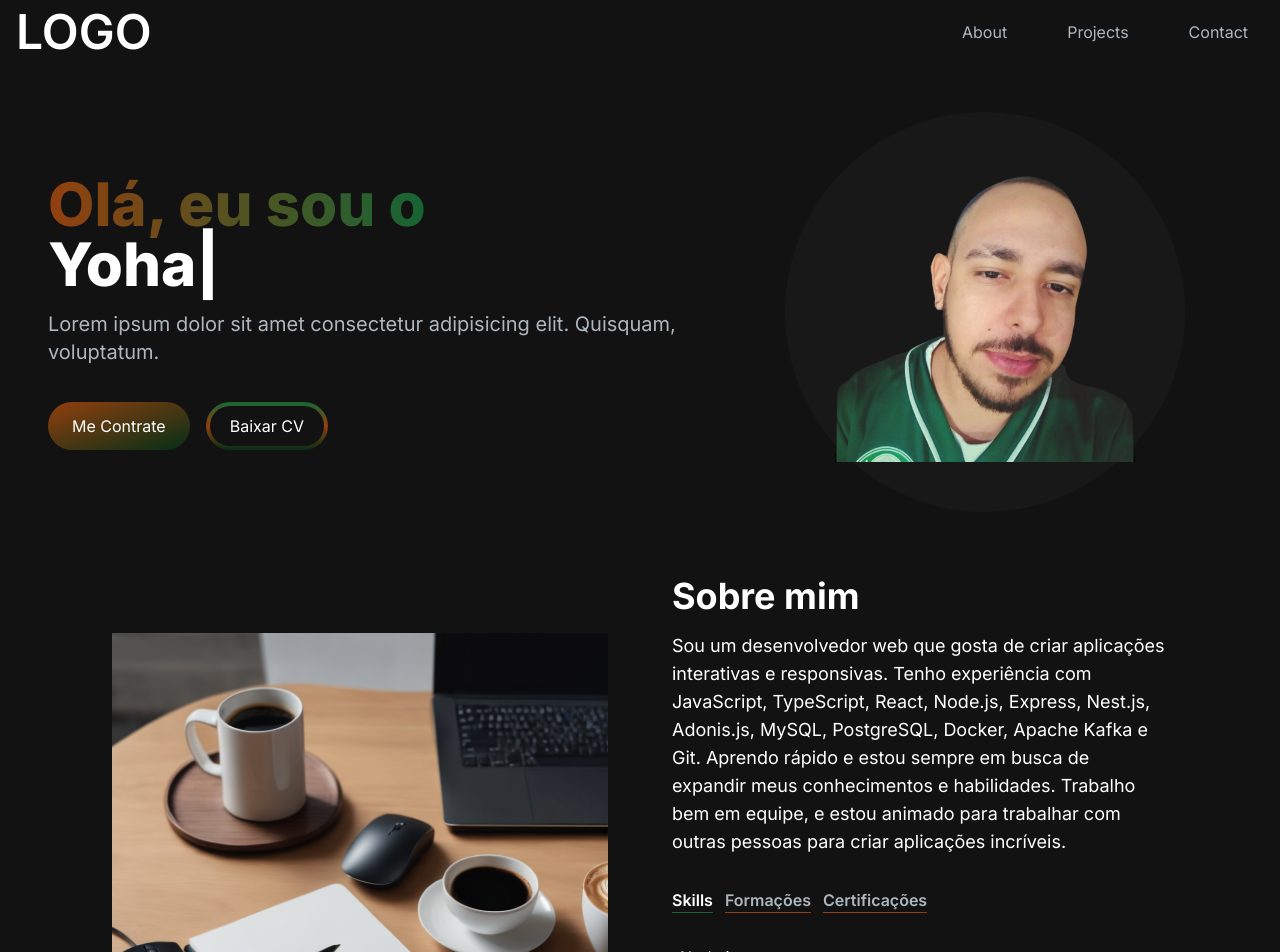
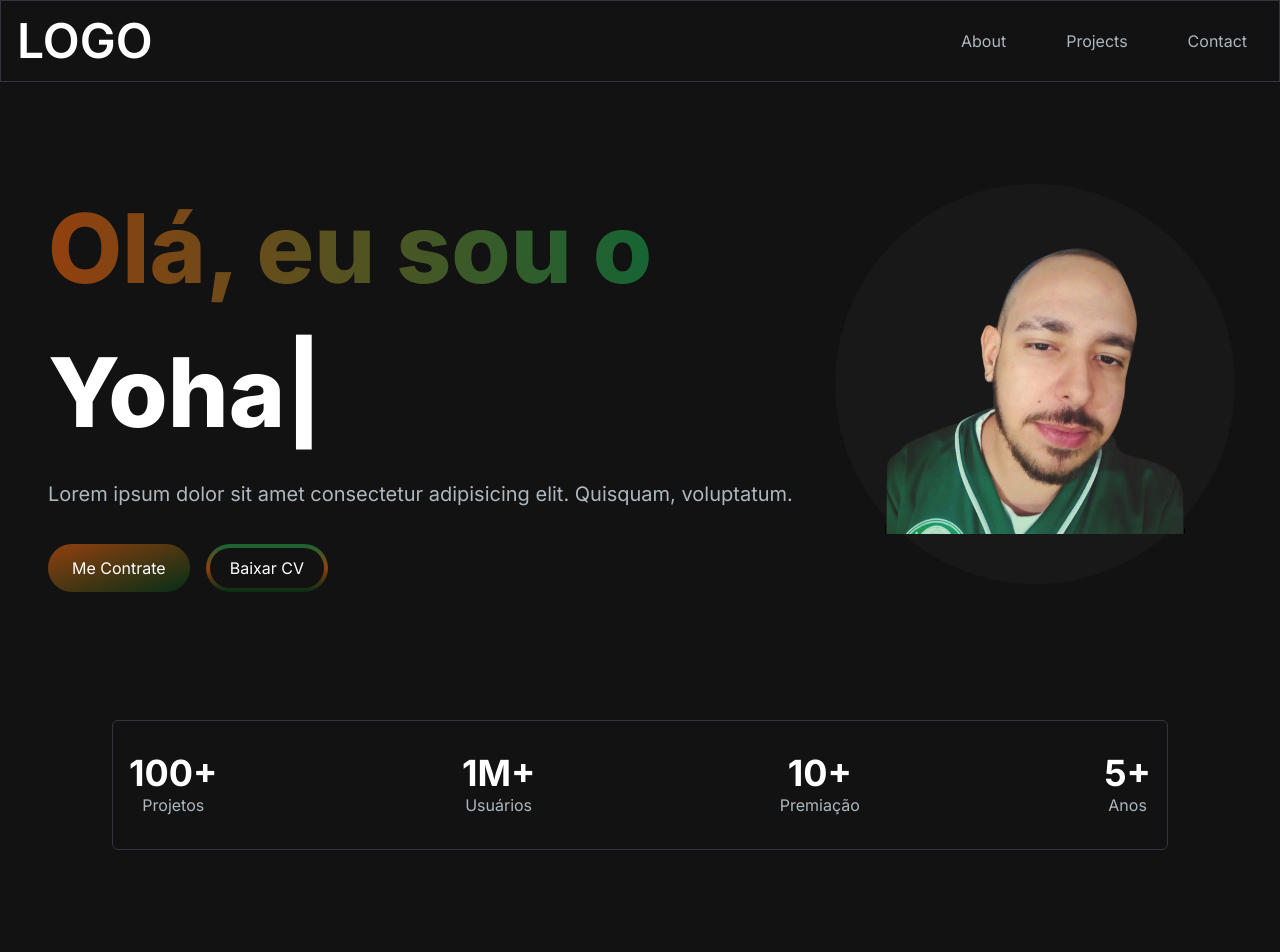
Before and after one commit to bragayoha/portfolio-website, a Next.js app: page / in a window 1280 px wide. Shown: the top 952 px of the page. Built offline with nearby package versions, Linux system fonts and the light colour scheme.

Commit message:
feat: achievements section

```diff
--- /dev/null
+++ b/src/app/components/AchievementsSection.jsx
@@ -0,0 +1,41 @@
+import React from 'react'
+
+const achievementsList = [
+    {
+        metric: 'Projetos',
+        value: '100+',
+    },
+    {
+        metric: 'Usuários',
+        value: '1M+',
+    },
+    {
+        metric: 'Premiação',
+        value: '10+',
+    },
+    {
+        metric: 'Anos',
+        value: '5+',
+    },
+]
+
+const AchievementsSection = () => {
+    return (
+        <div className='py-8 px-4 xl:gap-16 sm:py-16 xl:px-16'>
+            <div className='border-[#33353F] border rounded-md py-8 px-17 flex flex-row items-center justify-between'>
+                {
+                    achievementsList.map((achievement, index) => {
+                        return (
+                            <div key={index} className='flex flex-col items-center justify-center mx-4'>
+                                <h2 className='text-white text-4xl font-bold'>{achievement.value}</h2>
+                                <p className='text-[#ADB7BE] text-base'>{achievement.metric}</p>
+                            </div>
+                        )
+                    })
+                }
+            </div>
+        </div>
+    )
+}
+
+export default AchievementsSection
--- a/src/app/components/Footer.jsx
+++ b/src/app/components/Footer.jsx
@@ -2,7 +2,7 @@ import React from 'react'
 
 const Footer = () => {
   return (
-    <footer className='footer border-t border-[#33353F] text-white'>
+    <footer className='footer border-t z-10 border-[#33353F] text-white'>
         <div className='container p-12 flex justify-between'>
             <span>LOGO</span>
             <p className='text-slate-800'>All rights reserved.</p>
--- a/src/app/components/HeroSection.jsx
+++ b/src/app/components/HeroSection.jsx
@@ -5,10 +5,10 @@ import { TypeAnimation } from 'react-type-animation';
 
 const HeroSection = () => {
     return (
-        <section>
+        <section className='lg:py-16'>
             <div className='grid grid-cols-1 sm:grid-cols-12'>
-                <div className='col-span-7 place-self-center text-center sm:text-left'>
-                    <h1 className='text-white mb-4 text-4xl sm:text-5xl lg:text-6xl font-extrabold'>
+                <div className='col-span-8 place-self-center text-center sm:text-left justify-self-start'>
+                    <h1 className='text-white mb-4 text-4xl sm:text-5xl lg:text-8xl lg:leading-normal font-extrabold'>
                         <span className='text-transparent bg-clip-text bg-gradient-to-r from-amber-800 to-green-800'>
                             Olá, eu sou o {''}
                         </span>
@@ -41,7 +41,7 @@ const HeroSection = () => {
                         </button>
                     </div>
                 </div>
-                <div className='col-span-5 place-self-center mt-4 lg:mt-0'>
+                <div className='col-span-4 place-self-center mt-4 lg:mt-0'>
                     <div className='rounded-full bg-[#181818] w-[250px] h-[250px] lg:w-[400px] lg:h-[400px] relative'>
                         <Image
                             src='/images/hero-img.png'
--- a/src/app/components/Navbar.jsx
+++ b/src/app/components/Navbar.jsx
@@ -24,8 +24,8 @@ const Navbar = () => {
     const [navbarOpen, setNavbarOpen] = useState(false)
 
     return (
-        <nav className='fixed top-0 left-0 right-0 z-10 bg-[#121212] bg-opacity-100'>
-            <div className='flex flex-wrap items-center justify-between mx-auto px-4 py-2'>
+        <nav className='fixed mx-auto border border-[#33353F] top-0 left-0 right-0 z-10 bg-[#121212] bg-opacity-100'>
+            <div className='flex container lg:py-4 flex-wrap items-center justify-between mx-auto px-4 py-2'>
             <Link href={'/'} className='text-2xl md:text-5xl text-white font-semibold'>
                 LOGO
             </Link>
--- a/src/app/page.tsx
+++ b/src/app/page.tsx
@@ -4,6 +4,7 @@ import AboutSection from './components/AboutSection'
 import ProjectsSection from './components/ProjectsSection'
 import EmailSection from './components/EmailSection'
 import Footer from './components/Footer'
+import AchievementsSection from './components/AchievementsSection'
 
 export default function Home() {
   return (
@@ -11,6 +12,7 @@ export default function Home() {
       <Navbar />
       <div className='container mt-24 mx-auto px-12 py-4'>
         <HeroSection />
+        <AchievementsSection />
         <AboutSection />
         <ProjectsSection />
         <EmailSection />
```
Also changed, not shown: 1 other file (tests, documents, lock files or other folders).
